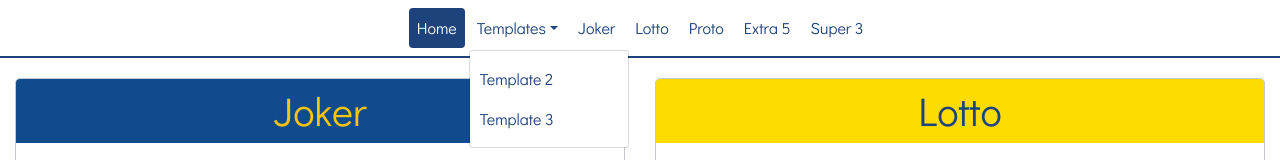
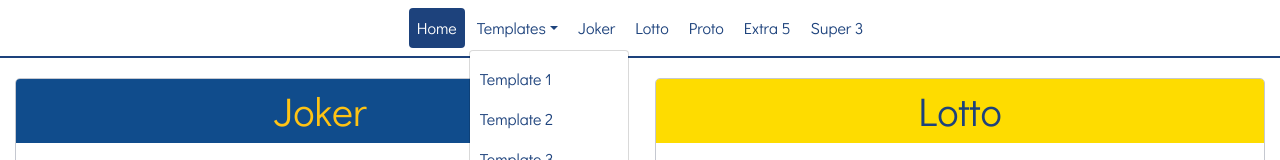
Before and after one commit to kgkanatsios/vue-js-opap-results, a Vue app: page / in a window 1280 px wide. Both pictures are taken after a click on the button "Templates". Shown: the top 160 px of the page. Built offline with nearby package versions, Linux system fonts and the light colour scheme; no server answers.

Commit message:
Add template1 to templates menu

```diff
--- a/src/App.vue
+++ b/src/App.vue
@@ -8,6 +8,9 @@
             <b-nav-item :active="isActive" :href="href" @click="navigate">Home</b-nav-item>
           </router-link>
           <b-nav-item-dropdown text="Templates">
+            <router-link to="/template1" v-slot="{ href, navigate, isActive }">
+              <b-nav-item :active="isActive" :href="href" @click="navigate">Template 1</b-nav-item>
+            </router-link>
             <router-link to="/template2" v-slot="{ href, navigate, isActive }">
               <b-nav-item :active="isActive" :href="href" @click="navigate">Template 2</b-nav-item>
             </router-link>
--- a/src/router/index.js
+++ b/src/router/index.js
@@ -9,6 +9,11 @@ Vue.use(VueRouter);
 
 const routes = [{
         path: "/",
+        name: "template1",
+        component: Template1
+    },
+    {
+        path: "/template1",
         name: "template1",
         component: Template1
     },
```
